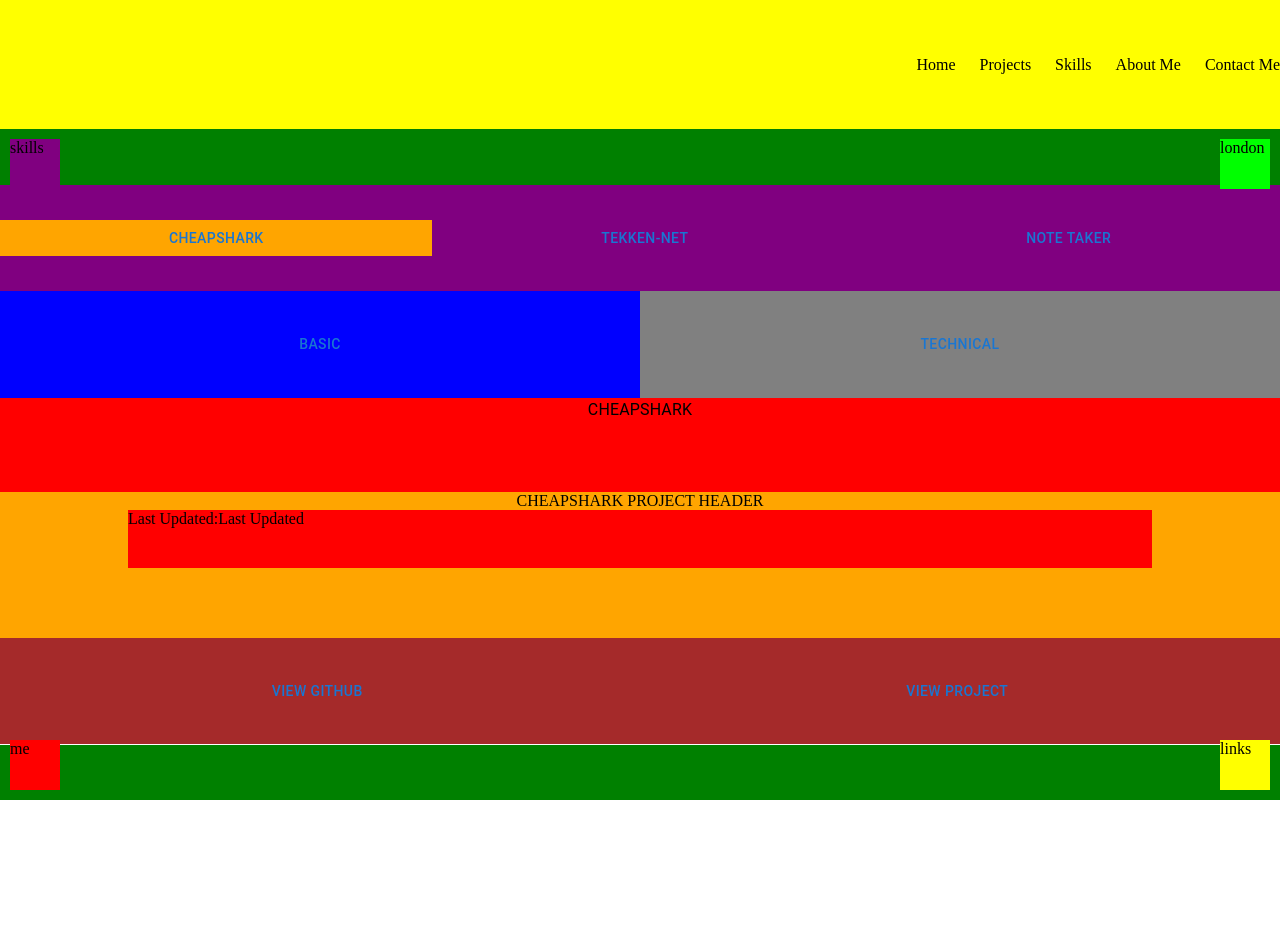
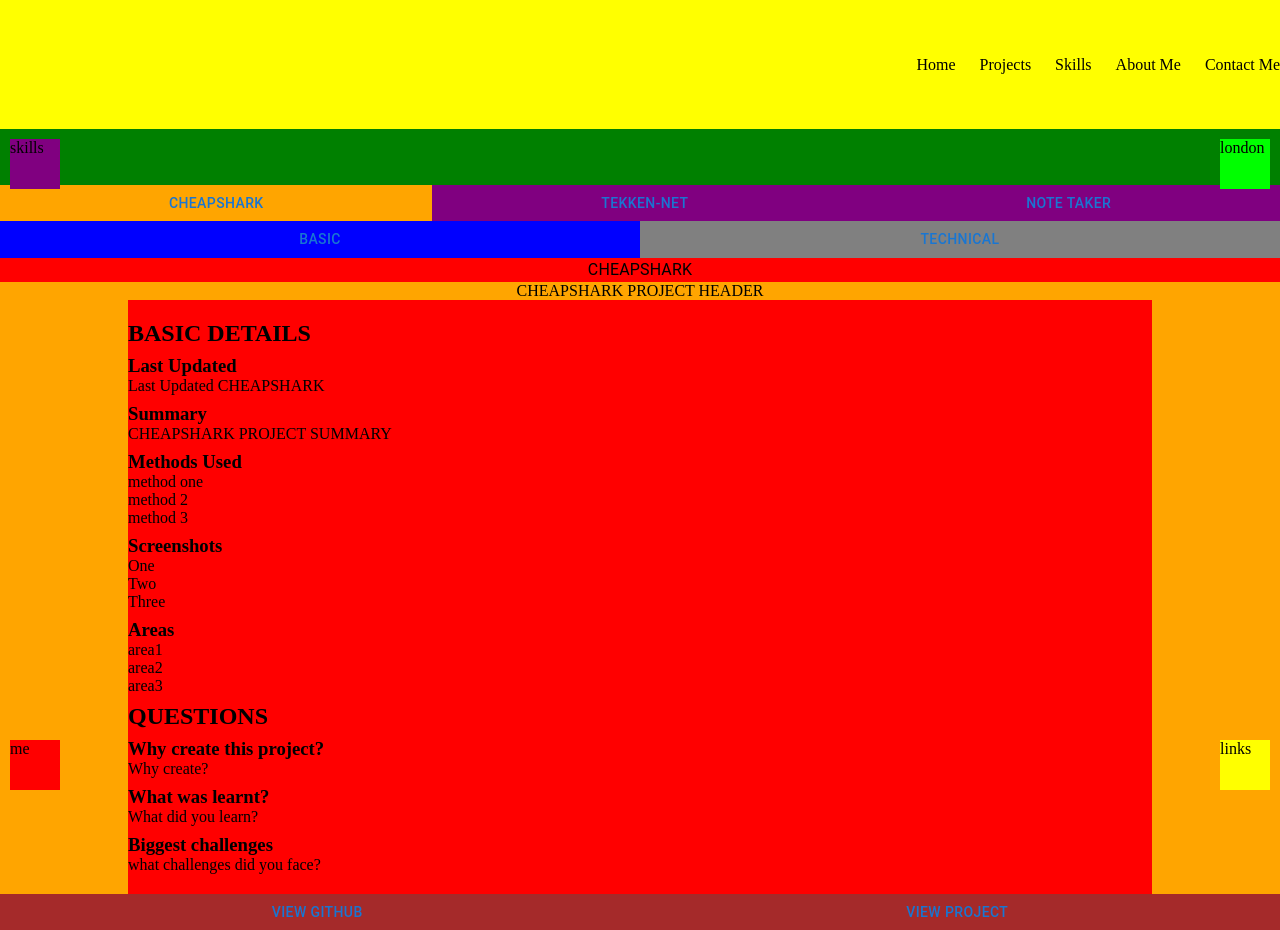
Before and after one commit to aiacuone/portfolio-v3, a Next.js app: page /projects in a window 1280 px wide. Before the commit the page ends 800 px from the top, so only its background shows below. Built offline with nearby package versions, Linux system fonts and the light colour scheme.

Commit message:
basic details page layout complete

```diff
--- a/components/CheapsharkProjectHeader.js
+++ b/components/CheapsharkProjectHeader.js
@@ -1,5 +1,10 @@
 import React from 'react'
+import Grid from '@mui/material/Grid'
 
 export default function CheapsharkProjectHeader() {
-  return <div>CHEAPSHARK PROJECT HEADER</div>
+  return (
+    <Grid container justifyContent="center">
+      CHEAPSHARK PROJECT HEADER
+    </Grid>
+  )
 }
--- /dev/null
+++ b/components/CheapsharkProjectSummary.js
@@ -0,0 +1,5 @@
+import React from 'react'
+
+export default function CheapsharkProjectSummary() {
+  return <div>CHEAPSHARK PROJECT SUMMARY</div>
+}
--- a/components/NoteTakerProjectHeader.js
+++ b/components/NoteTakerProjectHeader.js
@@ -1,5 +1,10 @@
 import React from 'react'
+import Grid from '@mui/material/Grid'
 
 export default function NoteTakerProjectHeader() {
-  return <div>NOTE TAKER PROJECT HEADER</div>
+  return (
+    <Grid container justifyContent="center">
+      NOTE TAKER PROJECT HEADER
+    </Grid>
+  )
 }
--- /dev/null
+++ b/components/NoteTakerProjectSummary.js
@@ -0,0 +1,5 @@
+import React from 'react'
+
+export default function NoteTakerProjectSummary() {
+  return <div>NOTE TAKER PROJECT SUMMARY</div>
+}
--- a/components/TekkenNetProjectHeader.js
+++ b/components/TekkenNetProjectHeader.js
@@ -1,5 +1,10 @@
 import React from 'react'
+import Grid from '@mui/material/Grid'
 
 export default function TekkenNetProjectHeader() {
-  return <div>TEKKEN NET PROJECT HEADER</div>
+  return (
+    <Grid container justifyContent="center">
+      TEKKEN NET PROJECT HEADER
+    </Grid>
+  )
 }
--- /dev/null
+++ b/components/TekkenNetProjectSummary.js
@@ -0,0 +1,5 @@
+import React from 'react'
+
+export default function TekkenNetProjectSummary() {
+  return <div>TEKKEN NET PROJECT SUMMARY</div>
+}
--- a/components/index.js
+++ b/components/index.js
@@ -1,9 +1,18 @@
 import CheapsharkProjectHeader from './CheapsharkProjectHeader'
 import NoteTakerProjectHeader from './NoteTakerProjectHeader'
 import TekkenNetProjectHeader from './TekkenNetProjectHeader'
+import CheapsharkProjectSummary from './CheapsharkProjectSummary'
+import NoteTakerProjectSummary from './NoteTakerProjectSummary'
+import TekkenNetProjectSummary from './TekkenNetProjectSummary'
 
 export const projectHeaders = {
   cheapshark: <CheapsharkProjectHeader />,
   noteTaker: <NoteTakerProjectHeader />,
   tekkenNet: <TekkenNetProjectHeader />,
 }
+
+export const projectSummaries = {
+  cheapshark: <CheapsharkProjectSummary />,
+  noteTaker: <NoteTakerProjectSummary />,
+  tekkenNet: <TekkenNetProjectSummary />,
+}
--- a/pages/projects.js
+++ b/pages/projects.js
@@ -4,7 +4,7 @@
 import { UserContext } from '../utils/UserContext'
 import Button from '@mui/material/Button'
 import Typography from '@mui/material/Typography'
-import { projectHeaders } from '../components/'
+import { projectHeaders, projectSummaries } from '../components/'
 
 export default function projects() {
   const { state, vars, setState } = useContext(UserContext)
@@ -61,10 +61,13 @@
     },
     mainDetails: {
       height: '100%',
+      flexWrap: 'nowrap',
+      overflowY: 'scroll',
     },
     detailsItem: {
       background: 'red',
       width: '80%',
+      padding: '20px 0',
     },
   })
 
@@ -139,7 +142,6 @@
 
   const MainDetails = () => {
     const { basic: basicDetails, technical: technicalDetails } = projectDetails
-    const { lastUpdated } = basicDetails
 
     const detailSelection = selections['projects'].details
 
@@ -147,7 +149,14 @@
       return projectHeaders[projectObj.internalName]
     }
 
+    const ProjectSummary = () => {
+      return projectSummaries[projectObj.internalName]
+    }
+
     const BasicDetails = () => {
+      const { lastUpdated, langLib, methods, screenshots, questions, areas } =
+        basicDetails
+      const { create, learn, challenges } = questions
       return (
         <Grid
           container
@@ -155,13 +164,97 @@
           className={classesRoot.mainDetailsContainer}
           direction="column">
           <Grid item>
-            <p>{`Last Updated:${lastUpdated}`}</p>
+            <h2>BASIC DETAILS</h2>
           </Grid>
-          <Grid item></Grid>
-          <Grid item></Grid>
-          <Grid item></Grid>
-          <Grid item></Grid>
-          <Grid item></Grid>
+          <Grid item>
+            <Grid container direction="column">
+              <Grid item>
+                <h3>Last Updated</h3>
+              </Grid>
+              <Grid item>
+                <p>{lastUpdated}</p>
+              </Grid>
+            </Grid>
+          </Grid>
+          <Grid item>
+            <Grid container direction="column">
+              <Grid item>
+                <h3>Summary</h3>
+              </Grid>
+              <Grid item>
+                <ProjectSummary />
+              </Grid>
+            </Grid>
+          </Grid>
+          <Grid item>
+            <Grid container direction="column">
+              <Grid item>
+                <h3>Methods Used</h3>
+              </Grid>
+              <Grid item>
+                {methods.map((method) => {
+                  return <p>{method}</p>
+                })}
+              </Grid>
+            </Grid>
+          </Grid>
+          <Grid item>
+            <Grid container direction="column">
+              <Grid item>
+                <h3>Screenshots</h3>
+              </Grid>
+              <Grid item>
+                {screenshots.map((screenshot) => {
+                  return <p>{screenshot}</p>
+                })}
+              </Grid>
+            </Grid>
+          </Grid>
+          <Grid item>
+            <Grid container direction="column">
+              <Grid item>
+                <h3>Areas</h3>
+              </Grid>
+              <Grid item>
+                {areas.map((area) => {
+                  return <p>{area}</p>
+                })}
+              </Grid>
+            </Grid>
+          </Grid>
+          <Grid item>
+            <h2>QUESTIONS</h2>
+          </Grid>
+          <Grid item>
+            <Grid container direction="column">
+              <Grid item>
+                <h3>Why create this project?</h3>
+              </Grid>
+              <Grid item>
+                <p>{create}</p>
+              </Grid>
+            </Grid>
+          </Grid>
+          <Grid item>
+            <Grid container direction="column">
+              <Grid item>
+                <h3>What was learnt?</h3>
+              </Grid>
+              <Grid item>
+                <p>{learn}</p>
+              </Grid>
+            </Grid>
+          </Grid>
+          <Grid item>
+            <Grid container direction="column">
+              <Grid item>
+                <h3>Biggest challenges</h3>
+              </Grid>
+              <Grid item>
+                <p>{challenges}</p>
+              </Grid>
+            </Grid>
+          </Grid>
         </Grid>
       )
     }
--- a/utils/projectsDetails.js
+++ b/utils/projectsDetails.js
@@ -5,13 +5,14 @@
     internalName: 'cheapshark',
     details: {
       basic: {
-        lastUpdated: 'Last Updated',
+        lastUpdated: 'Last Updated CHEAPSHARK',
         langLib: ['Lib 1', 'Lib 2'],
         methods: ['method one', 'method 2', 'method 3'],
         screenshots: ['One', 'Two', 'Three'],
+        areas: ['area1', 'area2', 'area3'],
         questions: {
-          whyCreate: 'Why create?',
-          whatLearn: 'What did you learn?',
+          create: 'Why create?',
+          learn: 'What did you learn?',
           challenges: 'what challenges did you face?',
         },
       },
@@ -47,13 +48,14 @@
     internalName: 'tekkenNet',
     details: {
       basic: {
-        lastUpdated: 'Last Updated',
+        lastUpdated: 'Last Updated TEKKEN NET',
         langLib: ['Lib 1', 'Lib 2'],
         methods: ['method one', 'method 2', 'method 3'],
         screenshots: ['One', 'Two', 'Three'],
+        areas: ['area1', 'area2', 'area3'],
         questions: {
-          whyCreate: 'Why create?',
-          whatLearn: 'What did you learn?',
+          create: 'Why create?',
+          learn: 'What did you learn?',
           challenges: 'what challenges did you face?',
         },
       },
@@ -90,13 +92,14 @@
     internalName: 'noteTaker',
     details: {
       basic: {
-        lastUpdated: 'Last Updated',
+        lastUpdated: 'Last Updated NOTE TAKER',
         langLib: ['Lib 1', 'Lib 2'],
         methods: ['method one', 'method 2', 'method 3'],
         screenshots: ['One', 'Two', 'Three'],
+        areas: ['area1', 'area2', 'area3'],
         questions: {
-          whyCreate: 'Why create?',
-          whatLearn: 'What did you learn?',
+          create: 'Why create?',
+          learn: 'What did you learn?',
           challenges: 'what challenges did you face?',
         },
       },
```
